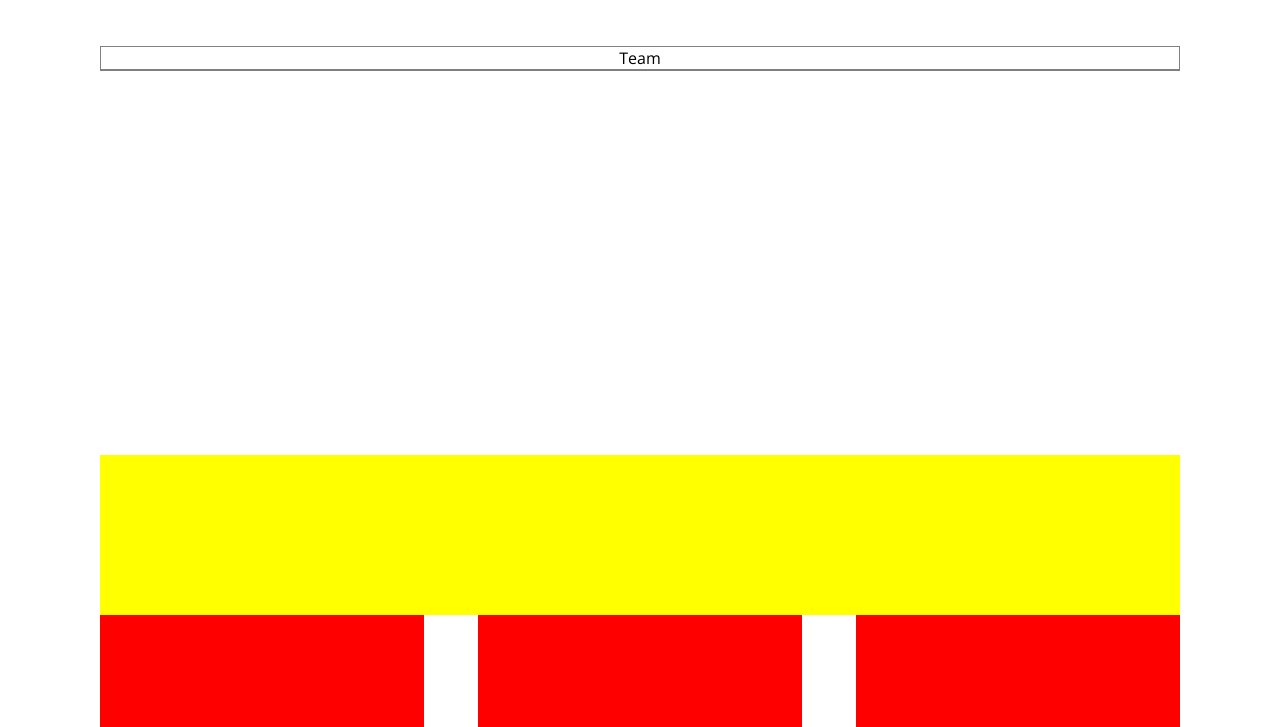
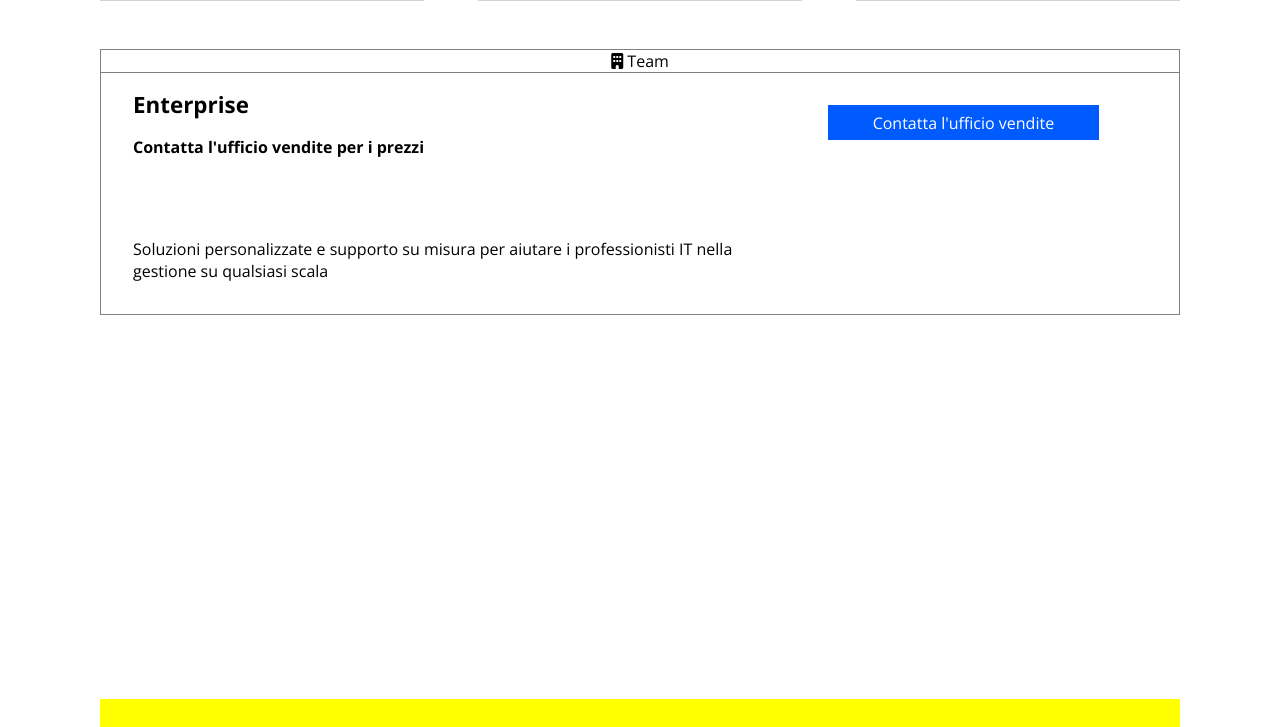
Before and after one commit to Gianmarco-Leone/htmlcss-dropbox, a plain HTML site: page index.html in a window 1280 px wide. Shown: the part 1933-2660 px from the top of the page. Drawn offline with nearby package versions, Linux system fonts and the light colour scheme.

Commit message:
add section 2

```diff
--- a/css/style.css
+++ b/css/style.css
@@ -8,10 +8,18 @@ body {
     padding: .4rem;
     border: none;
     cursor: pointer;
+    text-align: center;
 }
 
 strong {
     font-weight: bold;
+}
+
+
+h3 {
+    font-size: 1.4rem;
+    font-weight: bold;
+    margin: 1rem 0;
 }
 
 /* HEADER */
@@ -157,12 +165,6 @@ section h2 {
     gap: 1rem;
 }
 
-h3 {
-    font-size: 1.3rem;
-    font-weight: bold;
-    margin: 1rem 0;
-}
-
 .light-text {
     color: lightgray;
 }
@@ -176,7 +178,6 @@ h3 {
 }
 
 .subscription-col .btn {
-    text-align: center;
     margin: 1rem 2rem;
 }
 
@@ -204,10 +205,19 @@ h3 {
 
 .big-col {
     width: 60%;
+    padding: 0 0 2rem 2rem;
+}
+
+.contact p {
+    margin-top: 5rem;
 }
 
 .small-col {
     width: 40%;
+}
+
+.contact .btn {
+    margin: 2rem 5rem;
 }
 
 /* Section 3 */
--- a/index.html
+++ b/index.html
@@ -243,10 +243,21 @@
 
 	<!-- SECTION 2 -->
 		<section class="contact small-container">
-			<span>Team</span>
+			<span>
+				<i class="fa-solid fa-building"></i>
+				Team
+			</span>
 			<div class="contact row">
-				<div class="big-col"></div>
-				<div class="small-col"></div>
+				<div class="big-col">
+					<h3>Enterprise</h3>
+					<strong>Contatta l'ufficio vendite per i prezzi</strong>
+					<p>Soluzioni personalizzate e supporto su misura per aiutare i professionisti IT nella gestione su qualsiasi scala</p>
+				</div>
+				<div class="small-col">
+					<div class="btn blue-btn">
+						Contatta l'ufficio vendite
+					</div>
+				</div>
 			</div>
 		</section>
 
```
